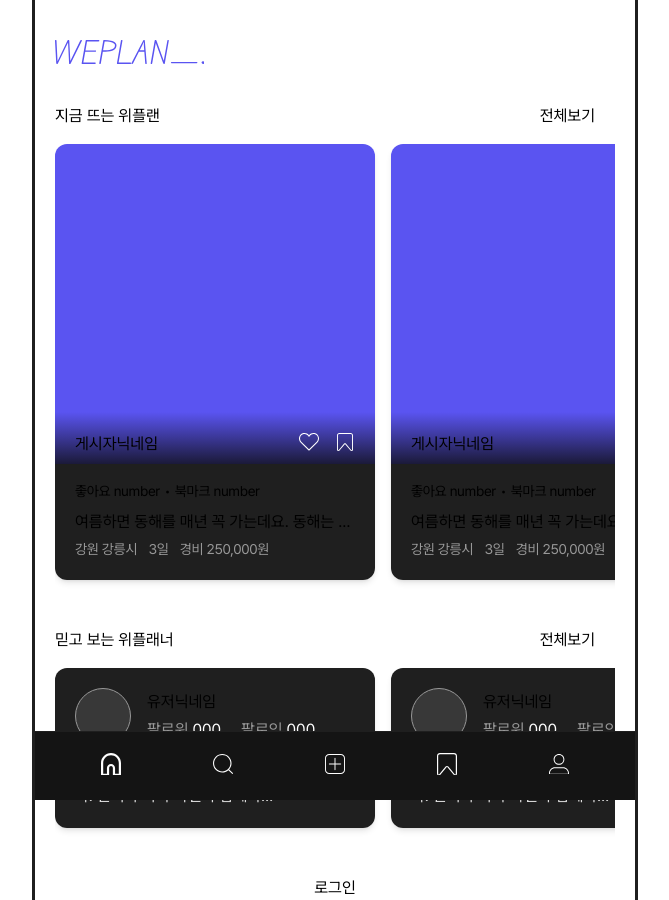
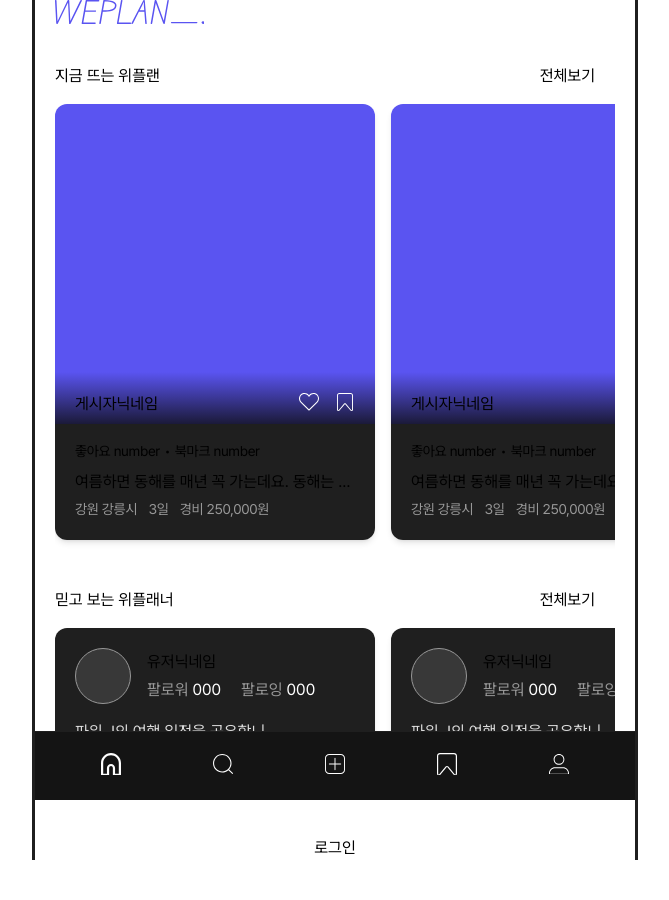
Before and after one commit to ungpyolee/weplan-app, a Next.js app: page / in a window 1280 px wide. Shown: the whole page, without its empty margins (305-974 px from the left). After the commit the page ends 860 px from the top, so only its background shows below. Built offline with nearby package versions, Linux system fonts and the light colour scheme.

Commit message:
Remove : 페이지 상단 패딩 제거
- pt-10 삭제

```diff
--- a/src/app/page.tsx
+++ b/src/app/page.tsx
@@ -7,7 +7,7 @@ export default function Home() {
     return (
         <>
             <div className="flex flex-col text-center">
-                <div className="px-5 pt-10 mb-8">
+                <div className="px-5 mb-8">
                     <LogoWeplan height="24" className="fill-primary mb-2" />
                 </div>
                 <div className="px-5 mb-8">
--- a/src/app/posted-plan/page.tsx
+++ b/src/app/posted-plan/page.tsx
@@ -7,7 +7,7 @@ import React from 'react';
 
 const PostedPlan = () => {
     return (
-        <div className="pt-10">
+        <div>
             <div className="flex px-5 mb-3">
                 <span>{'게시작성자'}</span>
                 <button className="ml-2 text-sm border px-2 rounded-full flex items-center hover:bg-gray-700 transition">
```
